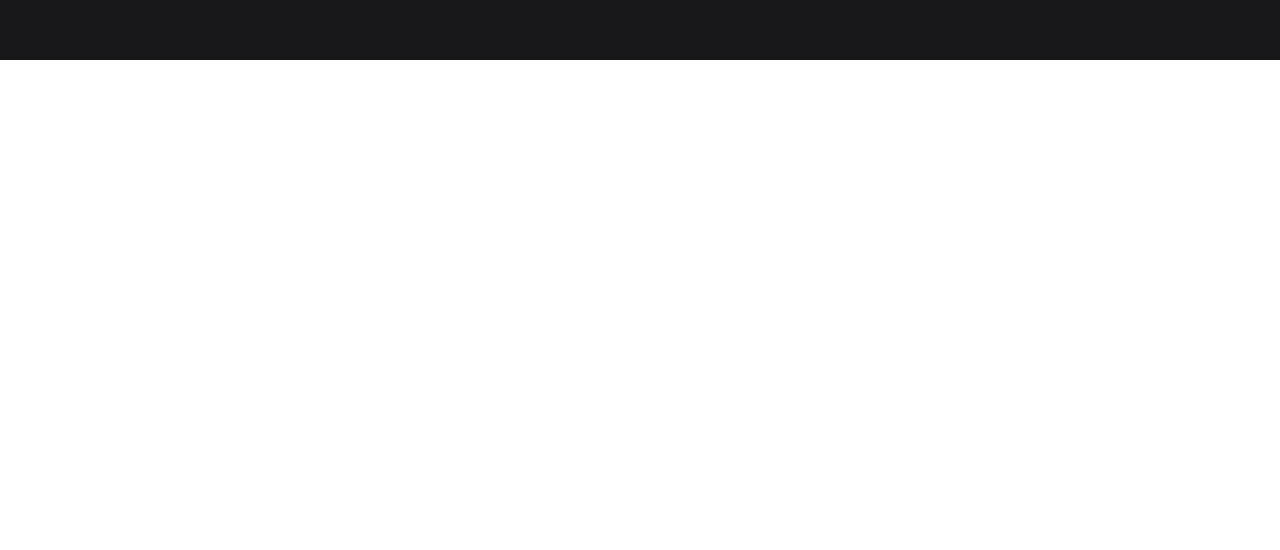
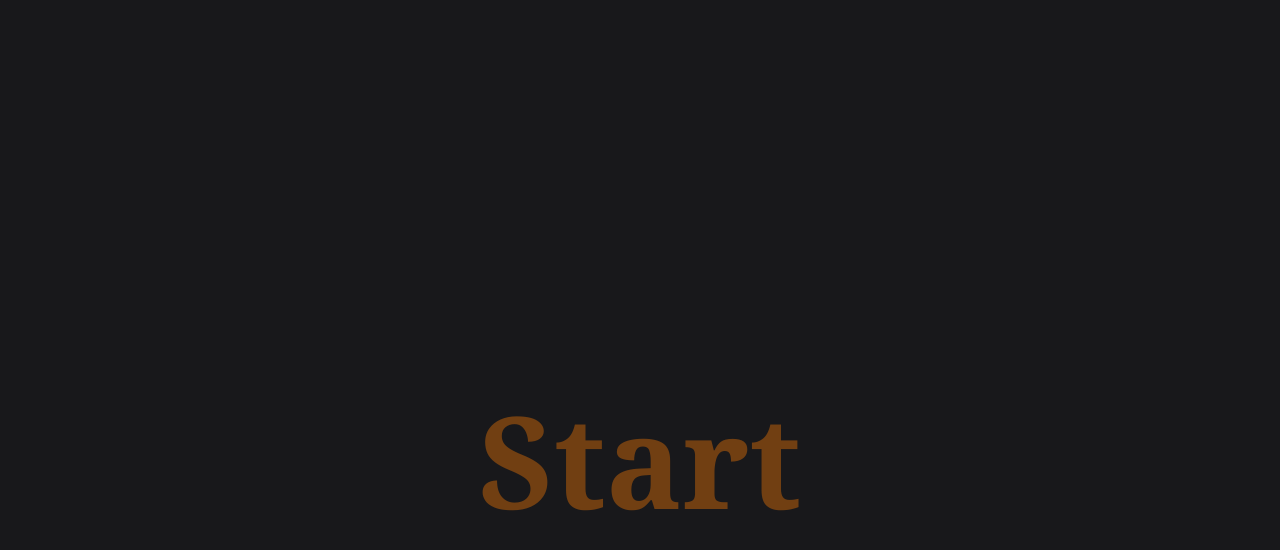
Before and after one commit to adtimokhin/adtimokhin-website, a React (Vite) app: page / in a window 1280 px wide. Shown: the part 3140-3690 px from the top of the page. Before the commit the page ends 3200 px from the top, so only its background shows below. Built offline with nearby package versions, Linux system fonts and the light colour scheme.

Commit message:
Added a screen with a button that dissapears as the button is clicked

```diff
--- a/src/App.jsx
+++ b/src/App.jsx
@@ -1,10 +1,10 @@
-import LogoScreen from "./LogoScreen";
-import TextScreen from "./TextScreen";
-import "./App.css";
+import LogoScreen from "./components/LogoScreen";
+import TextScreen from "./components/TextScreen";
+import ButtonScreen from "./components/ButtonScreen";
 
 function App() {
   return (
-    <div>
+    <div className="bg-gray-900">
       <LogoScreen />
       <TextScreen
         text="This is a website where I list my little projects."
@@ -19,6 +19,8 @@ function App() {
         text="Here you'll be able to read a short description of projects that I have completed and that, I think, deserve a special acknowledgement from me. I just do not what to forget what I do with my free time :)"
         textCount="2"
       />
+
+      <ButtonScreen />
     </div>
   );
 }
--- /dev/null
+++ b/src/components/ButtonScreen.jsx
@@ -0,0 +1,48 @@
+import FullGridScreen from "./FullGridScreen";
+import { useState } from "react";
+
+function setClassNames(...classNames) {
+  return classNames.filter(Boolean).join(" ");
+}
+
+function ButtonScreen() {
+  const defaultButtonClasses =
+    "text-yellow-900 font-bold font-serif text-9xl hover:text-yellow-500 transition-all duration-1000 ease-linear";
+
+  const [isPressed, setIsPressed] = useState(false);
+
+  const onButtonClickHandler = () => {
+    setIsPressed(true);
+
+    // Deleting a button afterwards
+    var button = document.getElementById("text-based__button");
+    var buttonConntainer = document.getElementById("button__container");
+
+    // waiting until animation had played before deleting the button
+    window.setTimeout(() => {
+      buttonConntainer.removeChild(button);
+    }, 1000);
+  };
+
+  return (
+    <FullGridScreen>
+      <div
+        className="text-center col-start-1 col-end-13 flex items-center justify-center"
+        id="button__container"
+      >
+        <button
+          className={setClassNames(
+            isPressed ? "opacity-0 cursor-not-allowed" : "opacity-100",
+            defaultButtonClasses
+          )}
+          onClick={onButtonClickHandler}
+          id="text-based__button"
+        >
+          Start
+        </button>
+      </div>
+    </FullGridScreen>
+  );
+}
+
+export default ButtonScreen;
--- a/src/FullGridScreen.jsx
+++ b/src/components/FullGridScreen.jsx
@@ -1,6 +1,6 @@
 function FullGridScreen(props) {
   return (
-    <div className="w-screen h-screen bg-gray-900 grid grid-cols-12">
+    <div className="w-screen h-screen grid grid-cols-12">
       {props.children}
     </div>
   );
--- a/src/LogoScreen.jsx
+++ b/src/components/LogoScreen.jsx
@@ -1,4 +1,4 @@
-import { useScrollPosition } from "../hooks/useScrollPosition";
+import { useScrollPosition } from "../../hooks/useScrollPosition";
 import FullGridScreen from "./FullGridScreen";
 
 function setClassNames(...classNames) {
--- a/src/TextScreen.jsx
+++ b/src/components/TextScreen.jsx
@@ -1,4 +1,4 @@
-import { useScrollPosition } from "../hooks/useScrollPosition";
+import { useScrollPosition } from "../../hooks/useScrollPosition";
 import FullGridScreen from "./FullGridScreen";
 
 function setClassNames(...classNames) {
--- a/tailwind.config.cjs
+++ b/tailwind.config.cjs
@@ -23,6 +23,7 @@ module.exports = {
     },
     colors: {
       gray: colors.zinc,
+      yellow: colors.yellow,
     },
   },
   plugins: [],
```
Also changed, not shown: src/App.css (deleted, +0 -41 lines).
